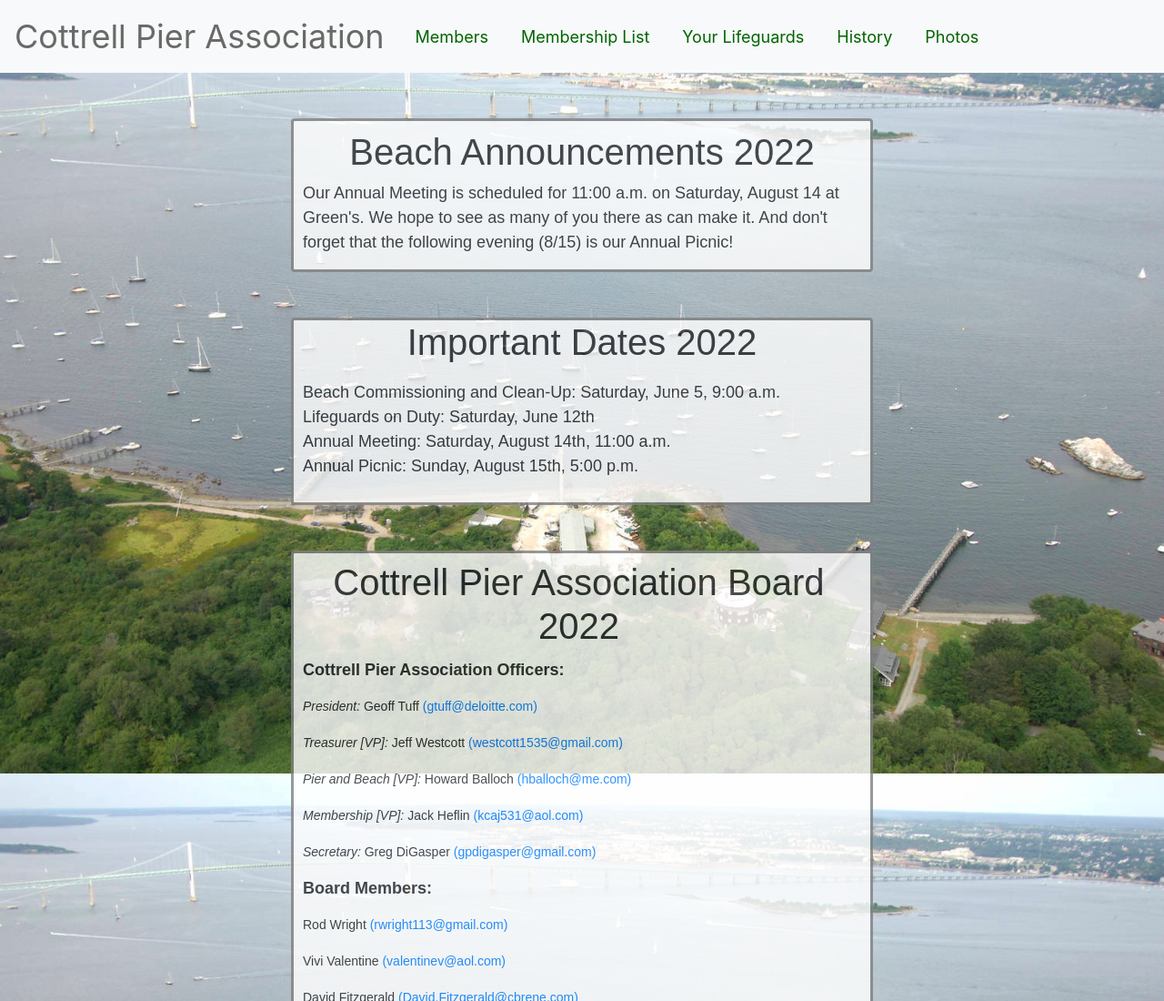
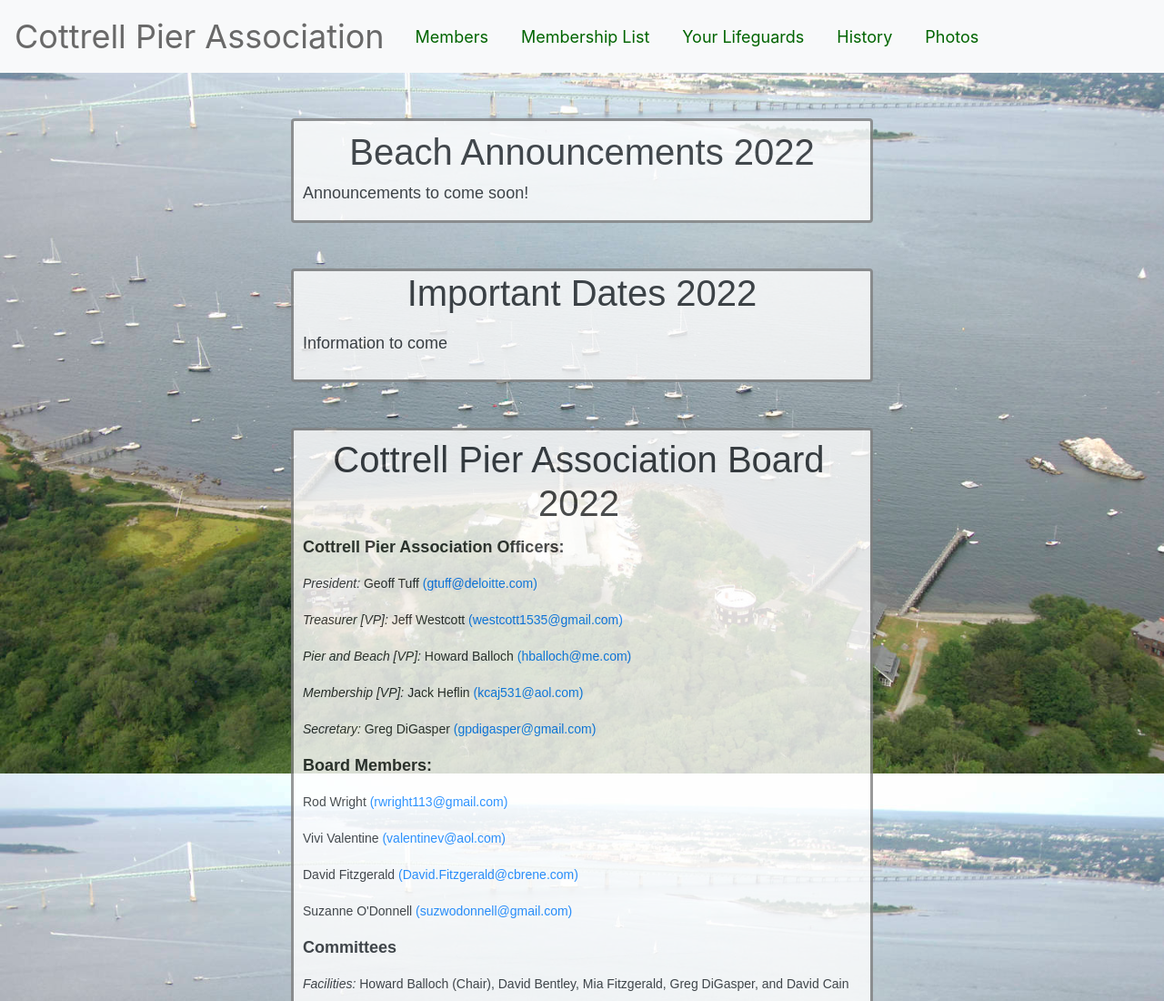
Before and after one commit to jlonaeus/GreensPier, a plain HTML site: page members.html in a window 1280 px wide. Shown: the top 1100 px of the page at 91% size. Drawn offline with nearby package versions, Linux system fonts and the light colour scheme.

Commit message:
memebrs- anouncements coming

```diff
--- a/members.html
+++ b/members.html
@@ -254,18 +254,14 @@
 <div class="announcementsBox">
 
     <h1 class=box-header>Beach Announcements 2022</h1>
-    <p class= box-text>Our Annual Meeting is scheduled for 11:00 a.m. on Saturday, August 14 at Green's.  We hope to see as many of you there as can make it. And don't forget that the following evening (8/15) is our Annual Picnic!
-</p>
+    <p class= box-text>Announcements to come soon!</p>
 
 </div>
 <div class="datesBox">
 
     <h1 class="dates-header">Important Dates 2022</h1>
     <p class="dates-text">
-        Beach Commissioning and Clean-Up:  Saturday, June 5, 9:00 a.m.<br>
-        Lifeguards on Duty: Saturday, June 12th<br>
-        Annual Meeting: Saturday, August 14th, 11:00 a.m.<br>
-        Annual Picnic: Sunday, August 15th, 5:00 p.m.<br>
+        Information to come<br>
     </p>
 
 </div>
```
